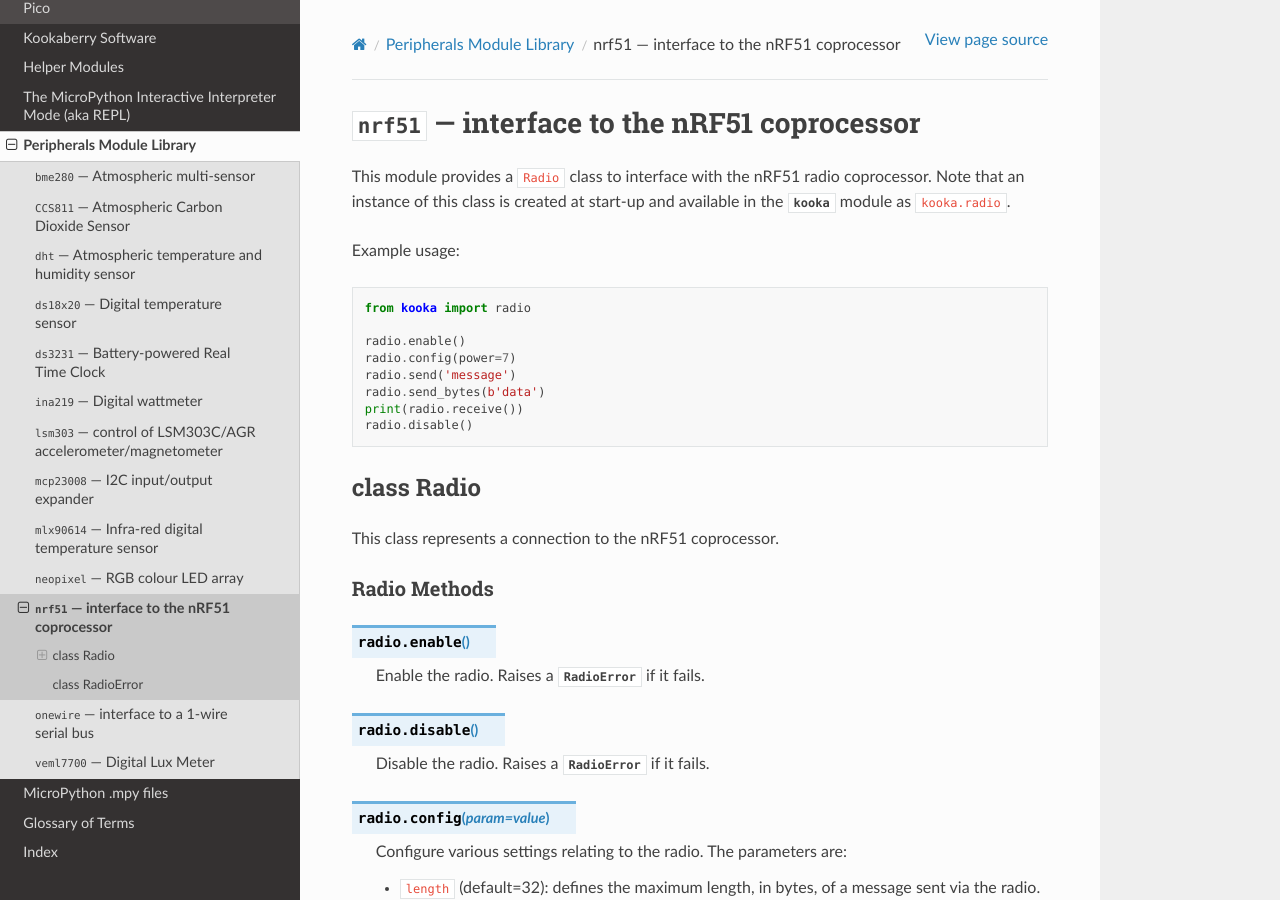
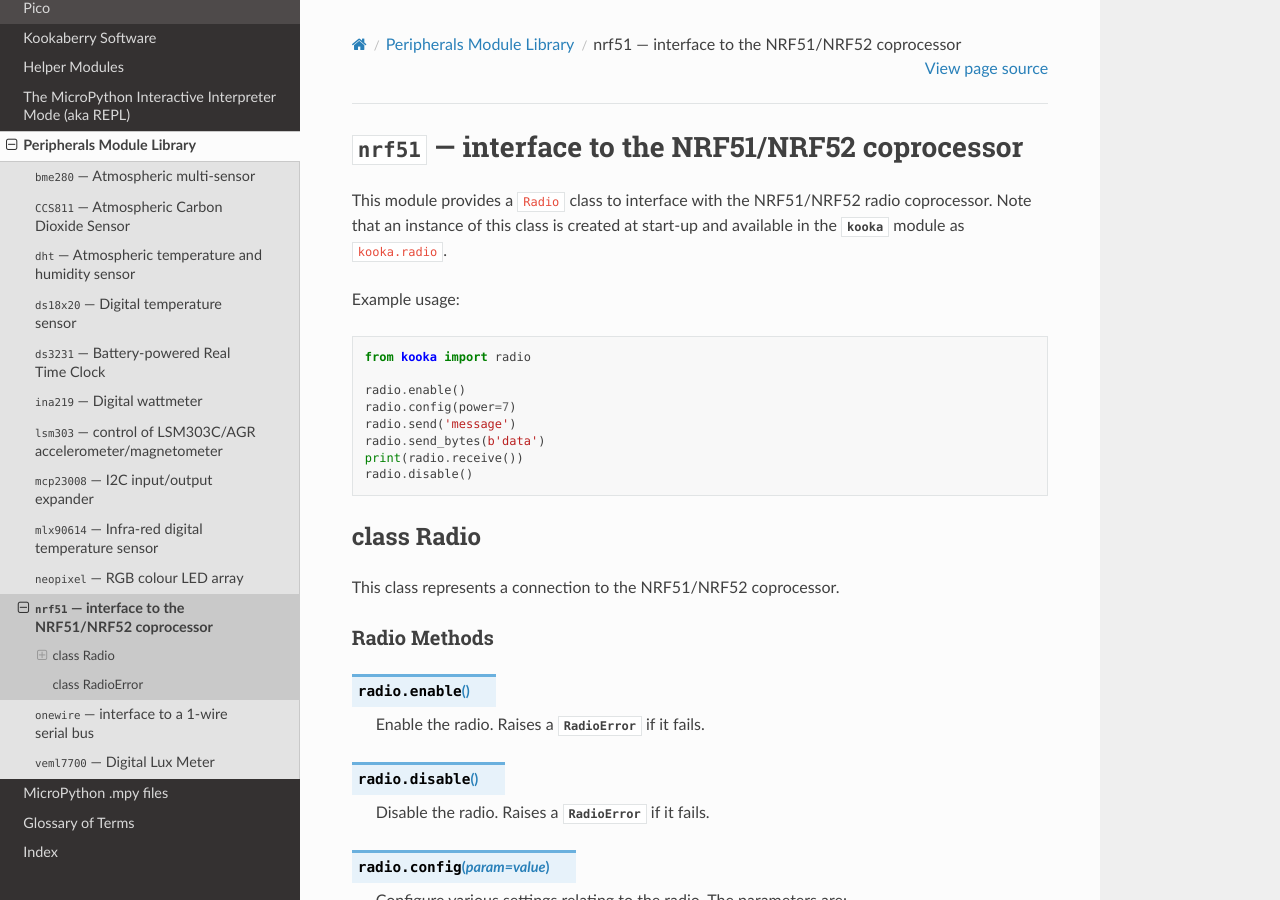
Before and after one commit to TDStrasser/Kookaberry-Reference-Guide, a Sphinx documentation site: the page built from docs/source/nrf51.rst, in a window 1280 px wide and 900 px high. Built offline with Sphinx 7.4.7 and the Read the Docs theme 2.0.0, drawn with Linux system fonts in a browser that asks for light colours.

Commit message:
Updated NRF coprocessor references

```diff
--- a/docs/source/kookaberry.rst
+++ b/docs/source/kookaberry.rst
@@ -110,4 +110,4 @@ The **Kookaberry** has the following on-board facilities:
 6.	2 DAC (Digital to Analogue Converters) on STM32F091 and no DACs on the RP2040
 7.	Timers and Real Time Clock
 8.	Magnetic Compass and Accelerometer
-9.	2.4GHz Nordic NRF51 Digital Packet Radio
+9.	2.4GHz Nordic NRF51 (with the STM32F091) or NRF52 (with the RP2040) Digital Packet Radio
--- a/docs/source/nrf51.rst
+++ b/docs/source/nrf51.rst
@@ -1,12 +1,12 @@
-***************************************************
-:mod:`nrf51` --- interface to the nRF51 coprocessor
-***************************************************
+*********************************************************
+:mod:`nrf51` --- interface to the NRF51/NRF52 coprocessor
+*********************************************************
 .. _nrf51:
 
 .. module:: nrf51
-   :synopsis: interface to the nRF51 radio coprocessor
+   :synopsis: interface to the NRF51/NRF52 radio coprocessor
 
-This module provides a ``Radio`` class to interface with the nRF51 radio coprocessor.
+This module provides a ``Radio`` class to interface with the NRF51/NRF52 radio coprocessor.
 Note that an instance of this class is created at start-up and available in the
 :mod:`kooka` module as ``kooka.radio``.
 
@@ -26,7 +26,7 @@ Example usage::
 class Radio
 ===========
 
-This class represents a connection to the nRF51 coprocessor.
+This class represents a connection to the NRF51/NRF52 coprocessor.
 
 Radio Methods
 -------------
--- a/docs/source/pico.rst
+++ b/docs/source/pico.rst
@@ -45,8 +45,8 @@ Key internal pin assignments on **Raspberry Pi Pico** include:
 
 The **Kookaberry** firmware also reserves some pins for internal functions, and these will not be available for general programming use:
 
-•	GPIO 0, 1, 2, 3: Nordic nRF52 packet radio SPI Bus.
-•	GPIO 21, 22: Nordic nRF52 packet radio SWCLK and SWDIO.
+•	GPIO 0, 1, 2, 3: Nordic NRF52 packet radio SPI Bus.
+•	GPIO 21, 22: Nordic NRF52 packet radio SWCLK and SWDIO.
 •	GPIO 18, 19: LSM303 Accelerometer/Magnetometer I2C SCL/SDA.
 •	GPIO 2, 3, 7, 20: Blue OLED 128x64 Display (sh1106 controller) - SPI Bus.
 •	GPIO 6: Software RESET.
```
